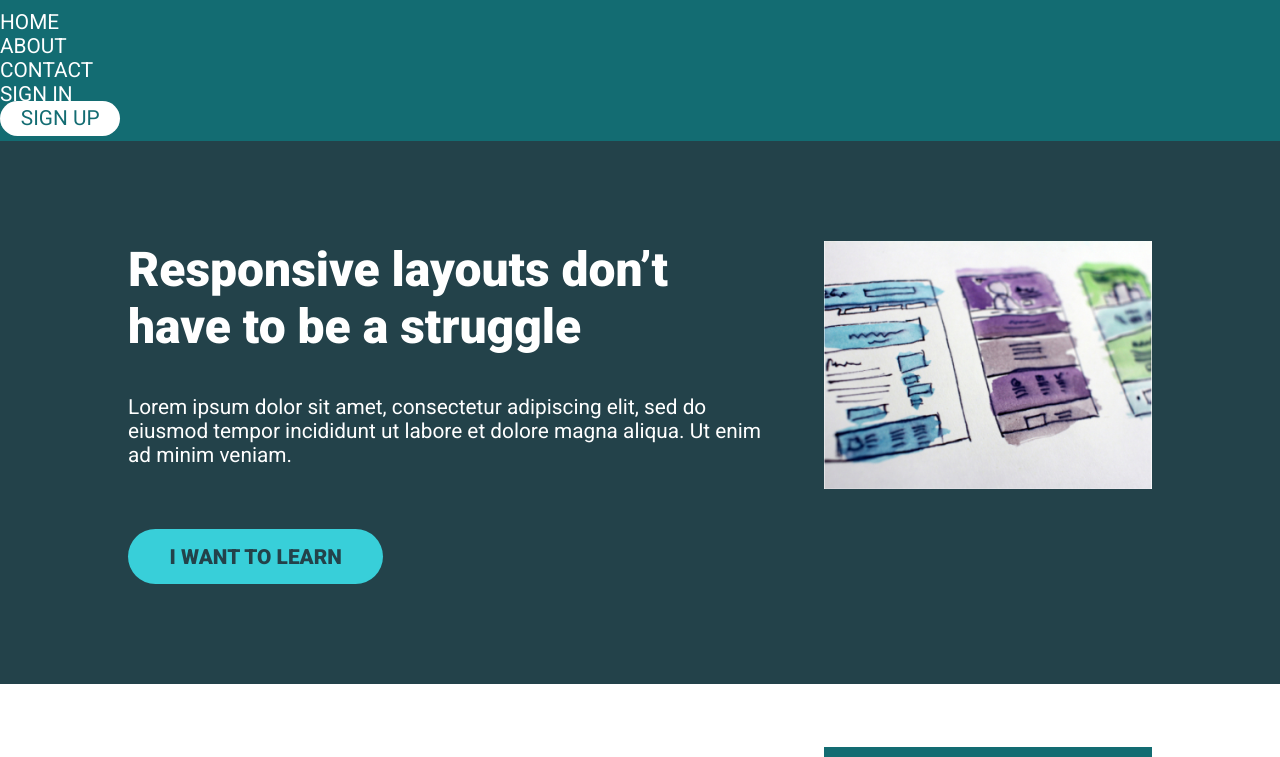
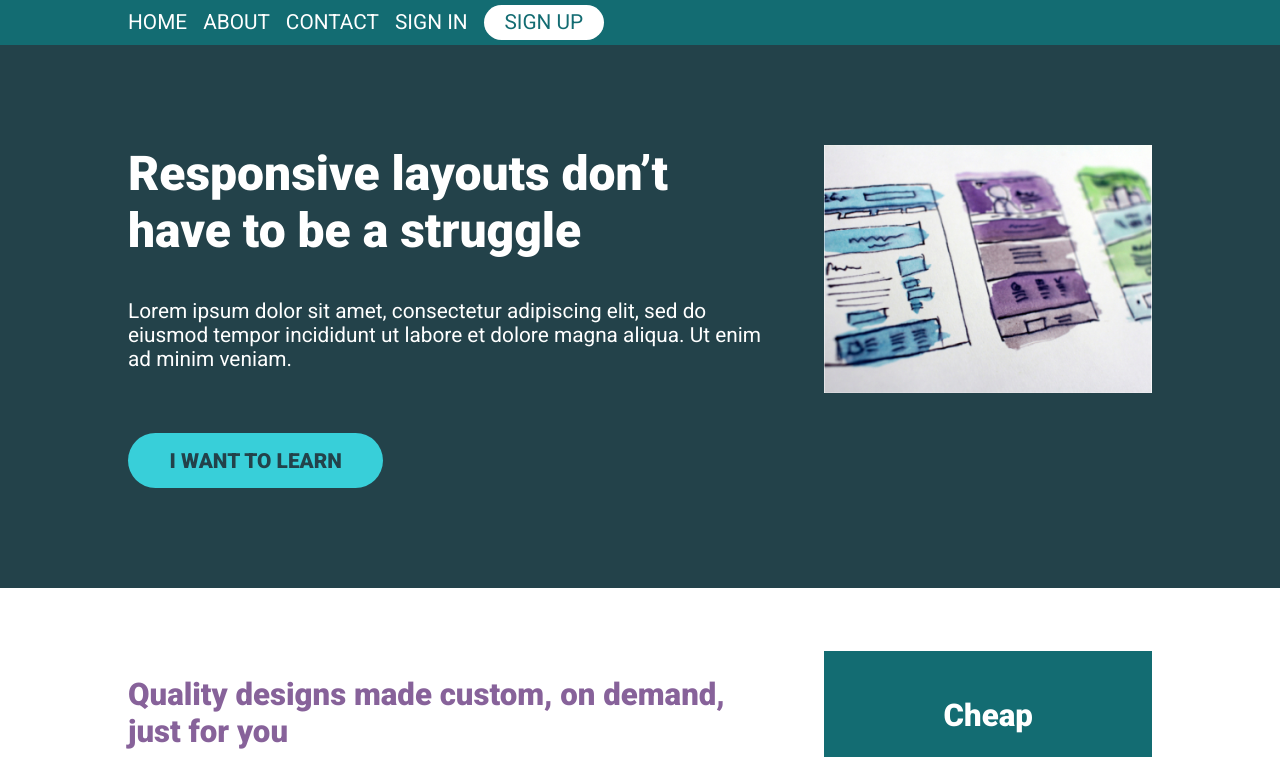
Before and after one commit to SergioMorales9616709/conquering_reponsive_layouts, a plain HTML site: page challenge06/index.html in a window 1280 px wide. Shown: the top 757 px of the page. Drawn offline with Linux system fonts and the light colour scheme.

Commit message:
challenge solved

```diff
--- a/challenge06/index.html
+++ b/challenge06/index.html
@@ -9,6 +9,7 @@
 </head>
 <body>
     <header>
+        <div class="container">
             <nav class="nav">
                 <ul class="nav__list">
                     <li class="nav__item"><a href="#" class="nav__link">Home</a></li>
@@ -18,6 +19,7 @@
                     <li class="nav__item"><a href="#" class="nav__link nav__link--button">Sign up</a></li>
                 </ul>
             </nav>
+        </div>
     </header>
 
     <section class="hero">
--- a/challenge06/style.css
+++ b/challenge06/style.css
@@ -77,6 +77,11 @@ header {
     margin: 0;
     padding: 0;
     list-style: none;
+    display: flex;
+}
+
+.nav__item{
+    margin-inline-end: 1rem;
 }
 
 .nav__link {
```
Lines whose indentation alone changed are shown as unchanged.
